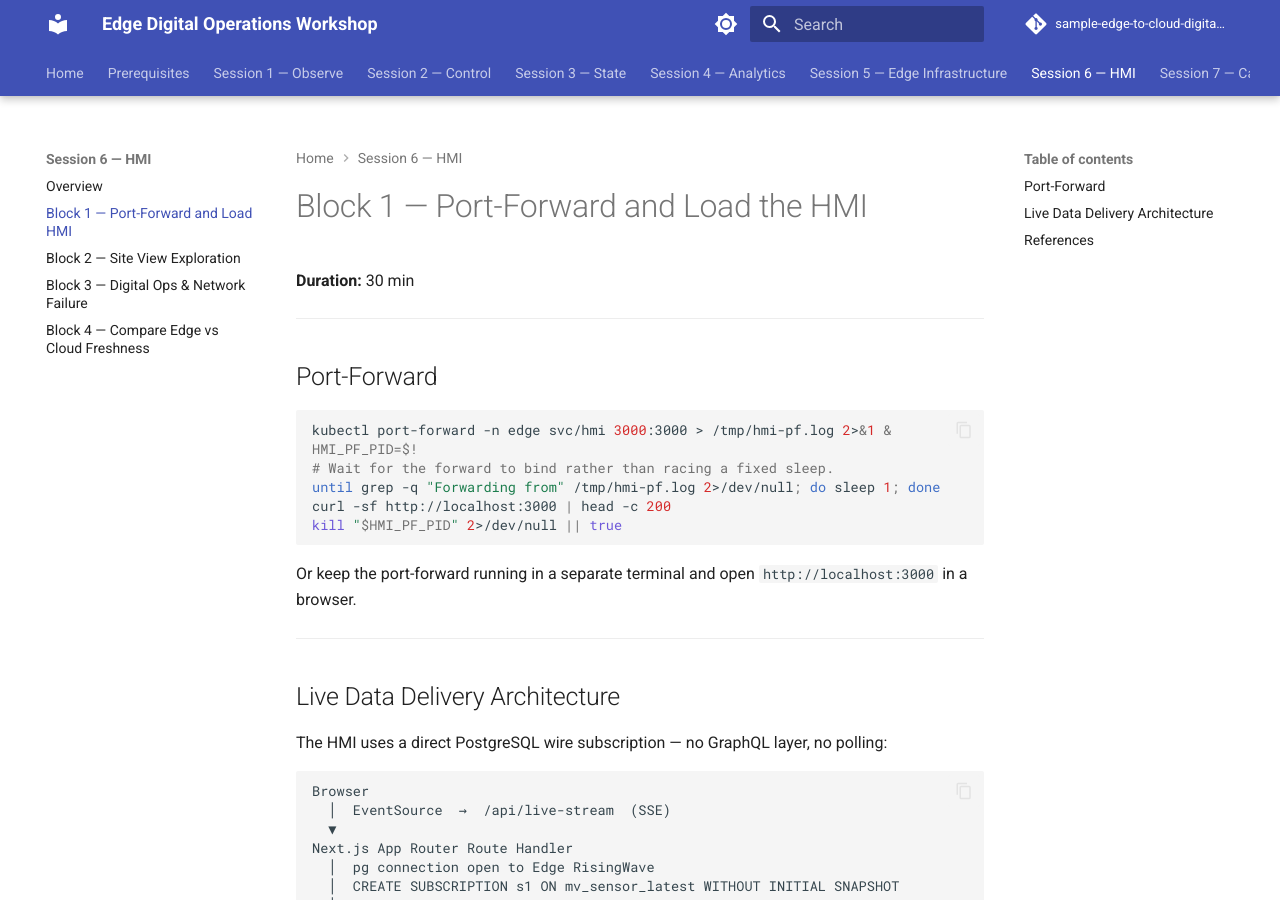
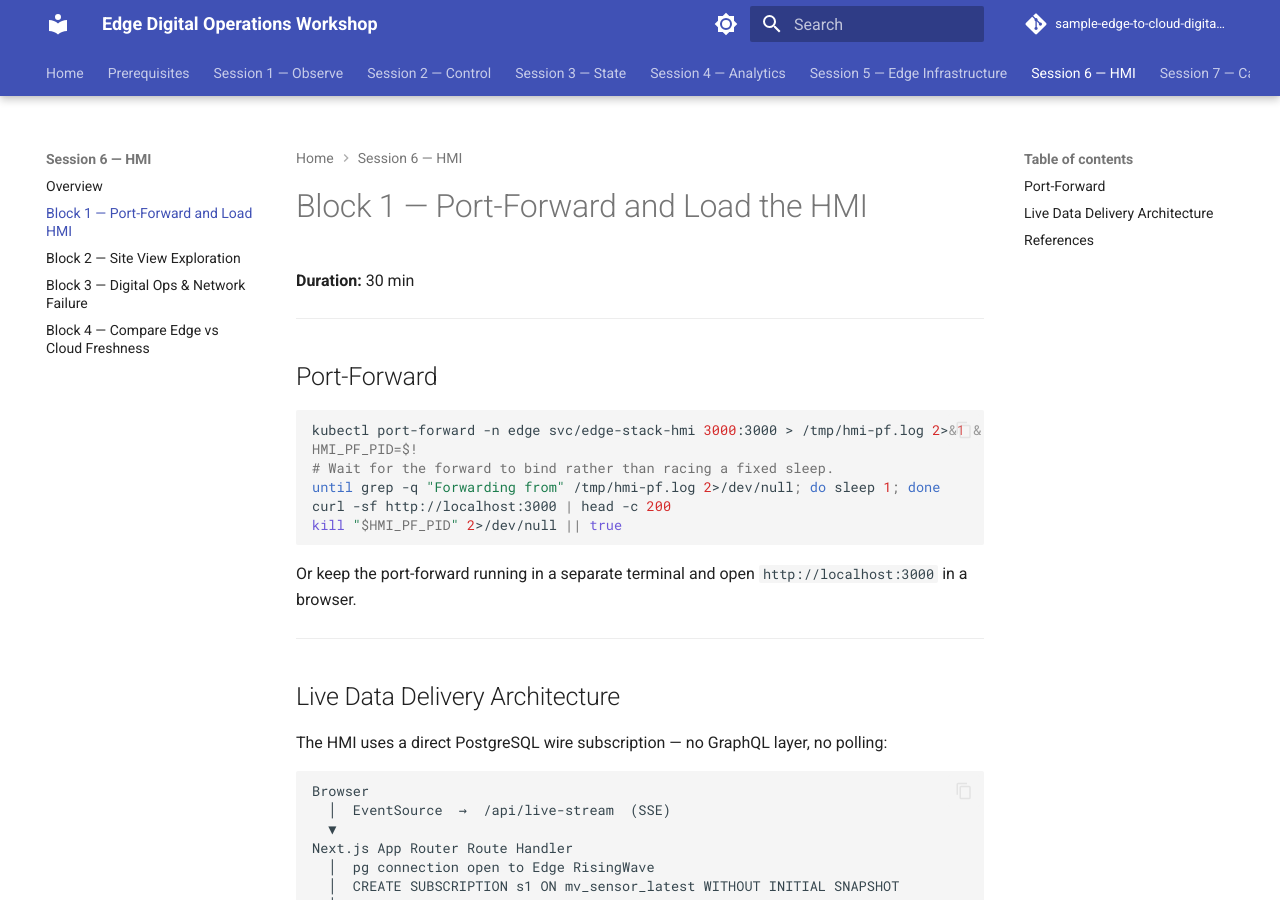
Before and after one commit to aws-samples/sample-edge-to-cloud-digital-ops-workshop, an MkDocs documentation site: the page built from workshop/06-hmi/block-1-port-forward.md, in a window 1280 px wide and 900 px high. Built offline with MkDocs 1.6.1 and Material for MkDocs 9.7.7, drawn with Linux system fonts in a browser that asks for light colours; comment, search, counter and statistics services are not loaded.

Commit message:
fix(docs): 06-hmi port-forward targets svc/edge-stack-hmi, not svc/hmi
The Helm chart names the service `{{ include "edge-stack.fullname" . }}-hmi`
= `edge-stack-hmi` (release `edge-stack`), but both 06-hmi blocks
port-forward `svc/hmi`, which does not exist → `services "hmi" not found`.
The forward never binds, so the block's `until grep "Forwarding from"` loop
spins forever (the doc-runner hangs here). The sibling 05-edge-infra/
block-4-verify blocks already correctly use the `edge-stack-` prefix
(`svc/edge-stack-console`, `svc/edge-stack-risingwave`).

Verified live on ws-slot06's edge K3s: `kubectl get svc -n edge` lists only
`edge-stack-hmi`; port-forwarding it binds. (A full live curl still needs the
HMI image built — see the pnpm build-script fix in this PR.)

Co-Authored-By: Claude Opus 4.8 <noreply@anthropic.com>

````diff
--- a/workshop/06-hmi/block-1-port-forward.md
+++ b/workshop/06-hmi/block-1-port-forward.md
@@ -7,7 +7,7 @@
 ## Port-Forward
 
 ```bash
-kubectl port-forward -n edge svc/hmi 3000:3000 > /tmp/hmi-pf.log 2>&1 &
+kubectl port-forward -n edge svc/edge-stack-hmi 3000:3000 > /tmp/hmi-pf.log 2>&1 &
 HMI_PF_PID=$!
 # Wait for the forward to bind rather than racing a fixed sleep.
 until grep -q "Forwarding from" /tmp/hmi-pf.log 2>/dev/null; do sleep 1; done
````
Also changed, not shown: workshop/06-hmi/block-4-freshness.md (+1 -1 lines).
